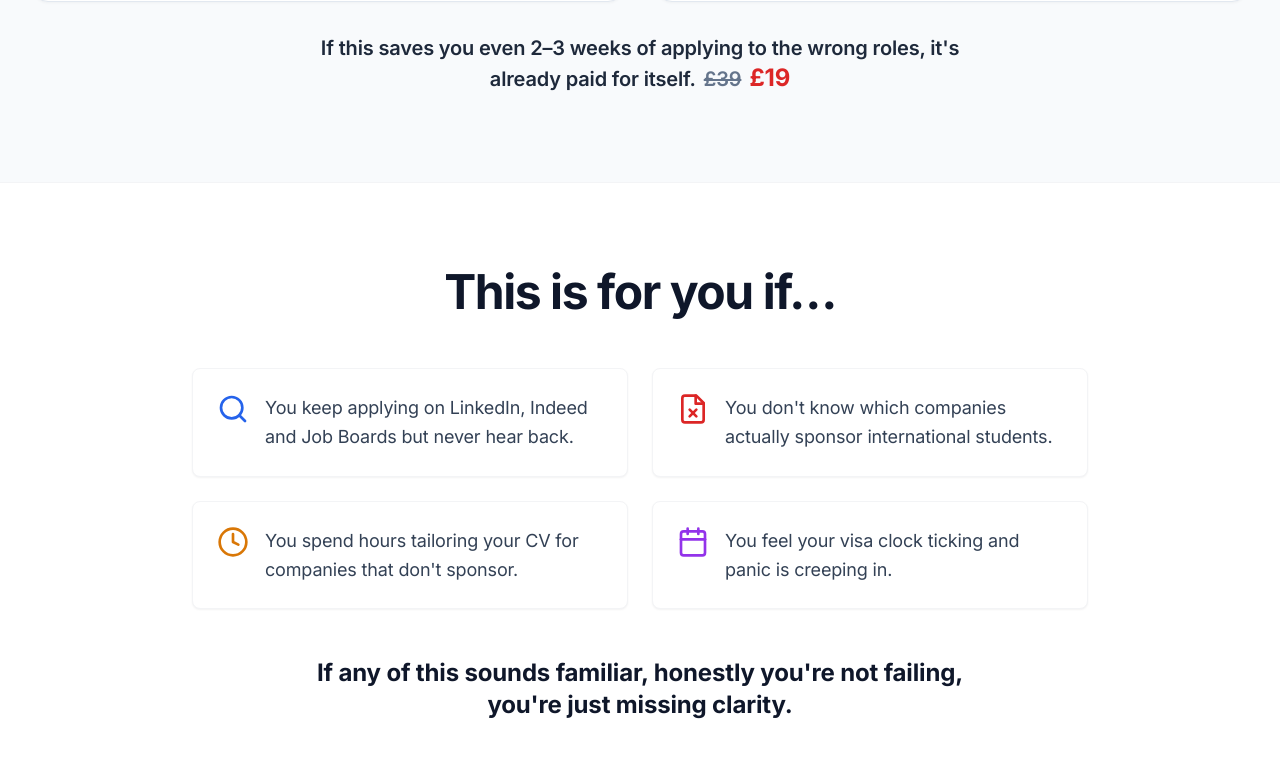
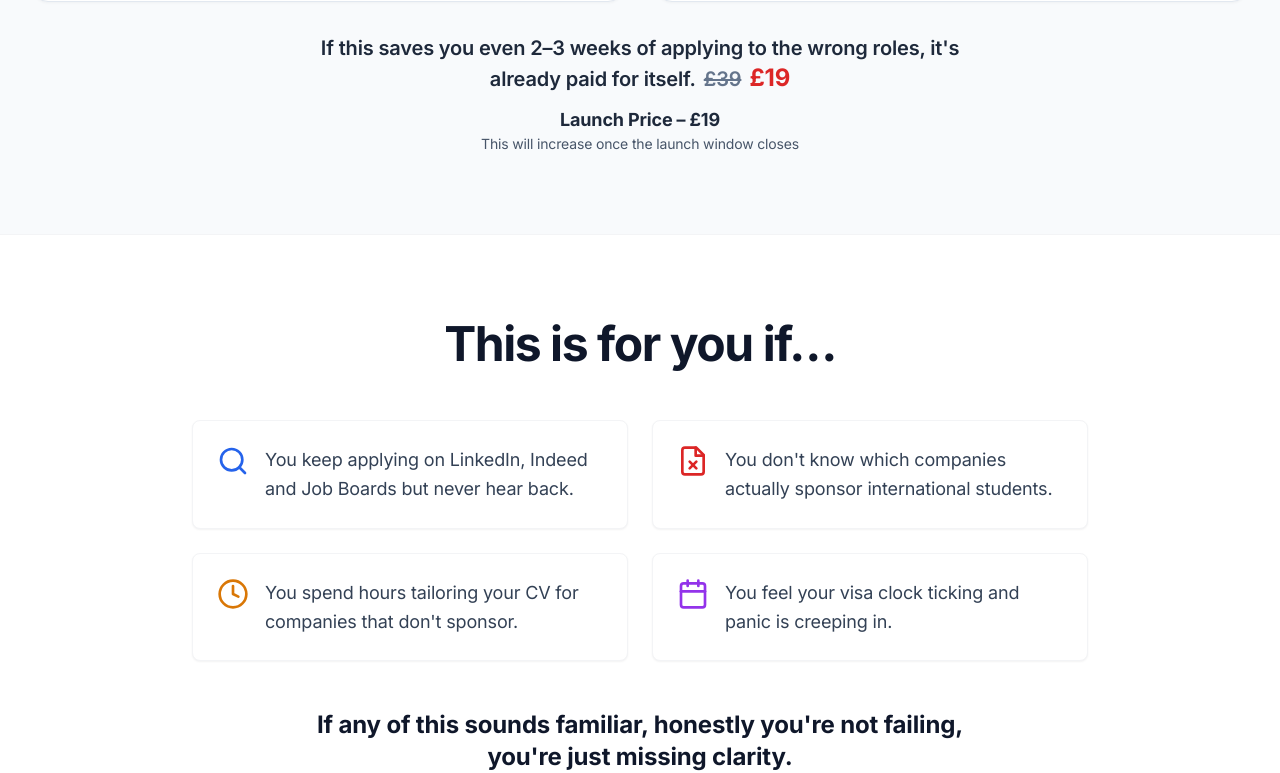
Before and after one commit to nazmilash/sponsorship-intelligence-web, a Next.js app: page / in a window 1280 px wide. Shown: the part 1590-2363 px from the top of the page. Built offline with nearby package versions, Linux system fonts and the light colour scheme.

Commit message:
feat: add launch pricing context to Preview, CTA, and FAQ

```diff
--- a/components/Pricing.tsx
+++ b/components/Pricing.tsx
@@ -25,6 +25,8 @@ export default function Pricing() {
                         {finalCTA.ctaPrimary} {content.pricing.current}
                     </a>
 
+                    <p className="text-blue-200 text-sm mb-4">This price won't stay once the list expands</p>
+
                     <p className="text-blue-100 text-lg">
                         {finalCTA.trustLine}
                     </p>
--- a/components/SneakPeek.tsx
+++ b/components/SneakPeek.tsx
@@ -97,6 +97,10 @@ export default function SneakPeek() {
                         <span className="line-through text-slate-500 mx-2">{content.pricing.original}</span>
                         <span className="text-red-600 font-bold text-2xl">{content.pricing.current}</span>
                     </p>
+                    <div className="mt-3">
+                        <p className="text-lg font-bold text-slate-800">Launch Price – £19</p>
+                        <p className="text-sm text-slate-600">This will increase once the launch window closes</p>
+                    </div>
                 </div>
             </div>
         </section>
--- a/content.config.ts
+++ b/content.config.ts
@@ -142,6 +142,10 @@ export const content = {
             {
                 question: "How do I get access?",
                 answer: "Instant download after payment."
+            },
+            {
+                question: "Why is this priced at £19?",
+                answer: "This is launch pricing. I'm keeping it low initially so international students can access it easily. As the list grows and more sectors are added, the price will increase."
             }
         ],
         riskReversal: "If you're confused about how to use it, email me within 7 days and I'll point you in the right direction.",
```
